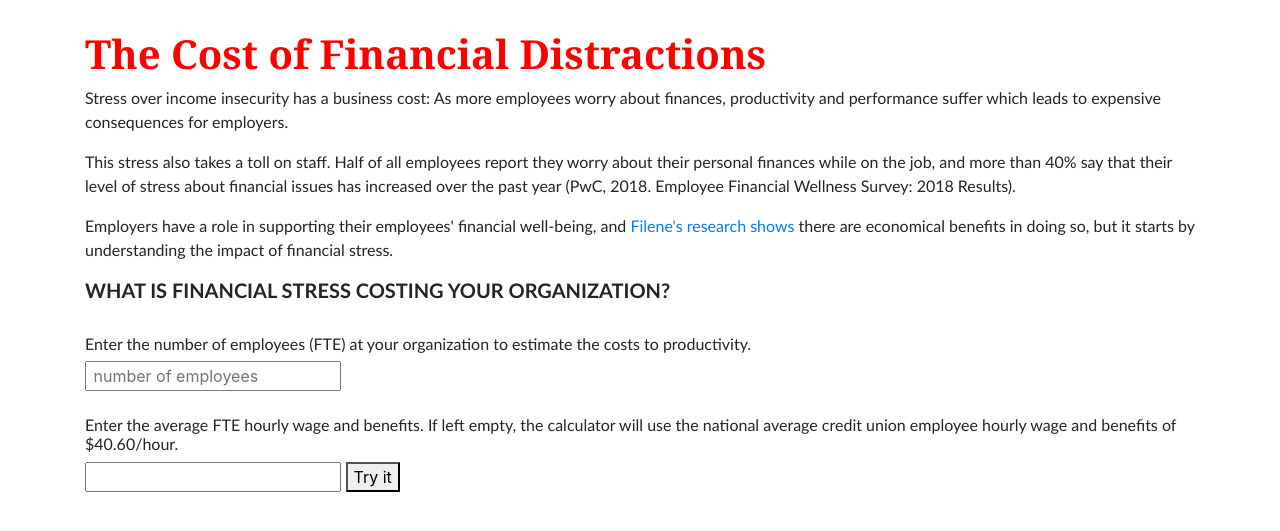
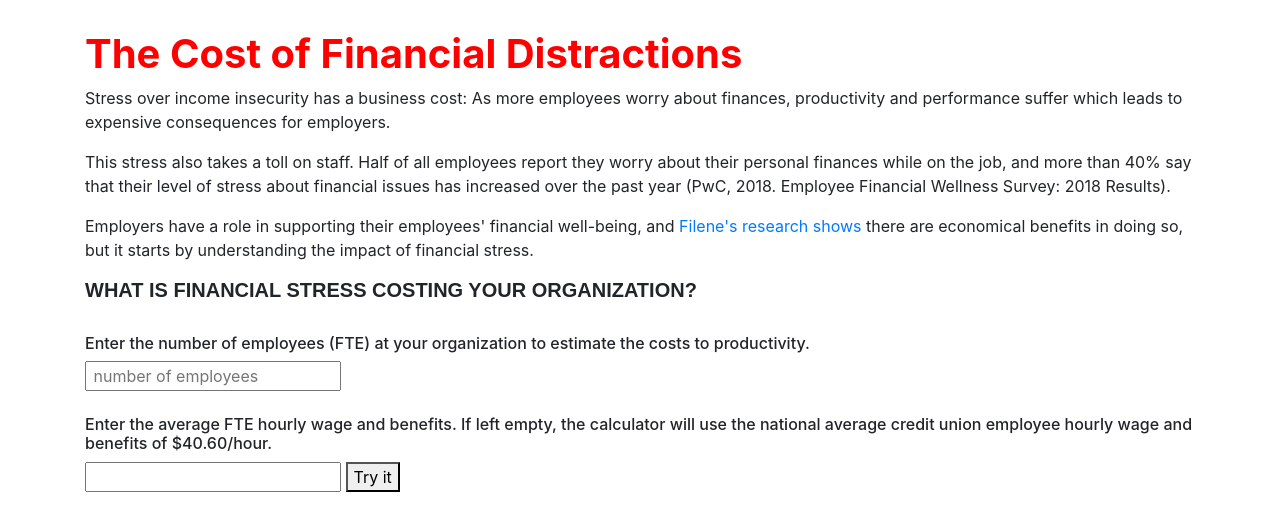
Before and after one commit to dnoo27/dnoo27.github.io, a plain HTML site: page calculator.html in a window 1280 px wide. Shown: the part 962-1493 px from the top of the page. Drawn offline with nearby package versions, Linux system fonts and the light colour scheme; a script that the page names is missing; a web font is replaced by a local one.

Commit message:
updated fonts a bit

```diff
--- a/calculator.html
+++ b/calculator.html
@@ -37,12 +37,12 @@ THE SOFTWARE IS PROVIDED "AS IS", WITHOUT WARRANTY OF ANY KIND, EXPRESS OR IMPLI
 <div id="MainDiv">
 
 <!--This is the language we need-->
-<h1 style="color:red" class="patua" >The Cost of Financial Distractions</h1>
+<h1 style="color:red; font-weight: bold;" class="tk-ff-tisa-web-pro">The Cost of Financial Distractions</h1>
 <p>Stress over income insecurity has a business cost: As more employees worry about finances, productivity and performance suffer which leads to expensive consequences for employers. </p>
 <p>This stress also takes a toll on staff. Half of all employees report they worry about their personal finances while on the job, and more than 40% say that their level of stress about financial issues has increased over the past year (PwC, 2018. Employee Financial Wellness Survey: 2018 Results).</p>
 
 <p>Employers have a role in supporting their employees' financial well-being, and <a href="https://filene.org/480">Filene's research shows</a> there are economical benefits  in doing so, but it starts by understanding the impact of financial stress.</p>
-<h5>WHAT IS FINANCIAL STRESS COSTING YOUR ORGANIZATION?</h5>
+<h5 class="tk-ff-meta-web-pro">WHAT IS FINANCIAL STRESS COSTING YOUR ORGANIZATION?</h5>
 </br>
 <h6>Enter the number of employees (FTE) at your organization to estimate the costs to productivity.</h6>
 
--- a/style.css
+++ b/style.css
@@ -72,7 +72,7 @@ h5 {
   font-weight: bold;
 }
 
- p {
+ /* p {
   font-family: Calibri,Candara,Segoe,Segoe UI,Optima,Arial,sans-serif;
 
 }
@@ -83,4 +83,4 @@ h6 {
 
 h5 {
   font-family: Calibri,Candara,Segoe,Segoe UI,Optima,Arial,sans-serif;
-}
+}  */
```
